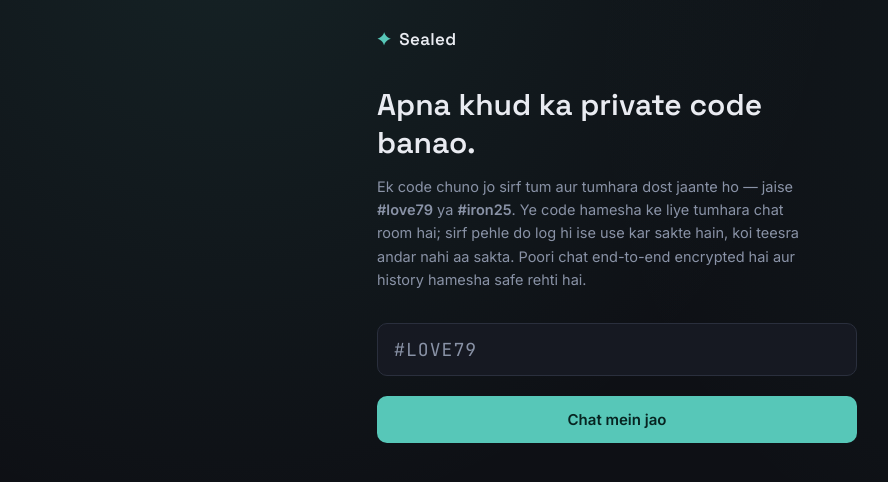
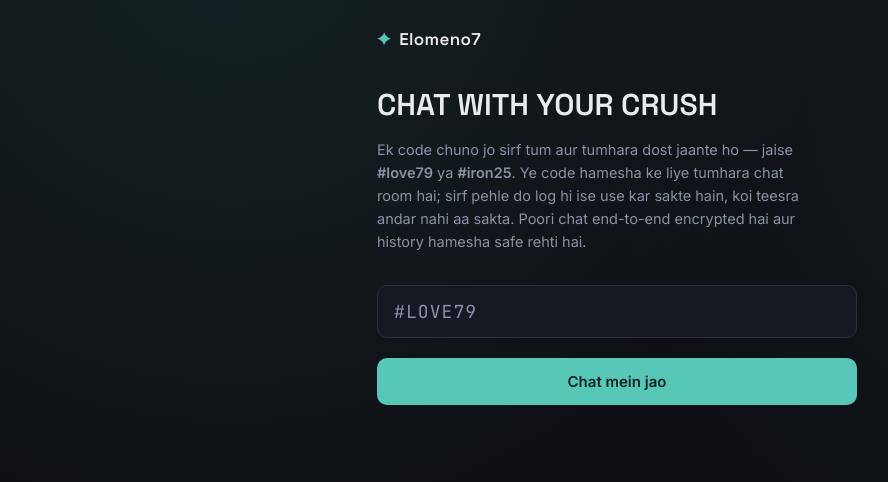
Before and after one commit to vivekkrpandey2008-lang/Chat-with-cruch, a website: page index.html in a window 1280 px wide. Shown: the whole page, without its empty margins (23-911 px from the left). Drawn offline with Linux system fonts and the light colour scheme.

Commit message:
Update brand name and heading in index.html

```diff
--- a/index.html
+++ b/index.html
@@ -14,12 +14,12 @@
 
   <header class="brand">
     <span class="brand-mark">✦</span>
-    <span class="brand-name">Sealed</span>
+    <span class="brand-name">Elomeno7</span>
   </header>
 
   <!-- HOME -->
   <section id="screen-home" class="screen active">
-    <h1>Apna khud ka private code banao.</h1>
+    <h1>CHAT WITH YOUR CRUSH</h1>
     <p class="sub">Ek code chuno jo sirf tum aur tumhara dost jaante ho — jaise <strong>#love79</strong> ya <strong>#iron25</strong>. Ye code hamesha ke liye tumhara chat room hai; sirf pehle do log hi ise use kar sakte hain, koi teesra andar nahi aa sakta. Poori chat end-to-end encrypted hai aur history hamesha safe rehti hai.</p>
 
     <div class="home-actions">
```
